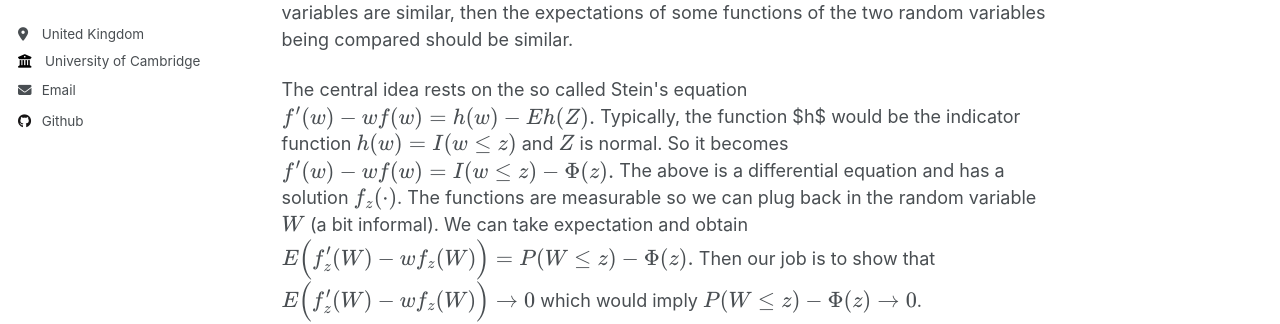
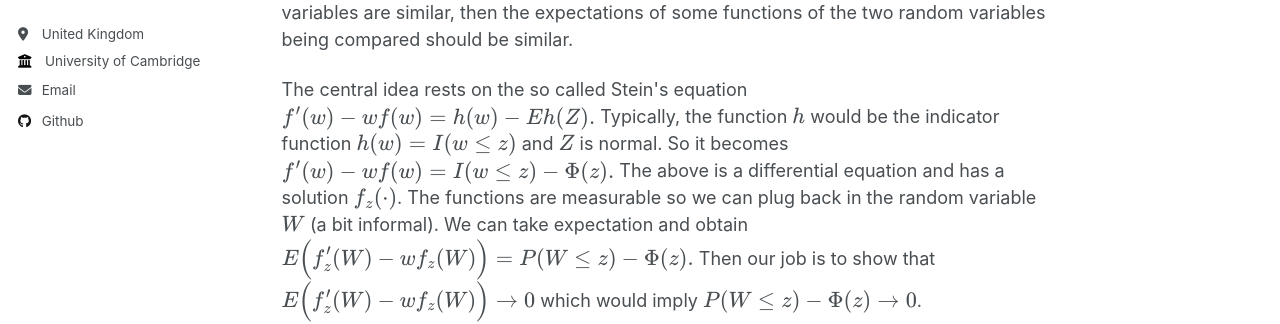
Before and after one commit to ngcheukfai/ngcheukfai.github.io, a Jekyll site: the page built from _posts/2024-08-22-steins-method.md, in a window 1280 px wide and 1319 px high. Shown: the part 285-609 px from the top of the window. Built offline with Jekyll 4.4.1, drawn with Linux system fonts in a browser that asks for light colours.

```diff
--- a/_posts/2024-08-22-steins-method.md
+++ b/_posts/2024-08-22-steins-method.md
@@ -14,7 +14,7 @@ $$
 f'(w)-wf(w)=h(w)-Eh(Z).
 \end{aligned}
 $$
-Typically, the function $h$ would be the indicator function $$h(w)=I(w\leq z)$$ and $$Z$$ is normal. So it becomes
+Typically, the function $$h$$ would be the indicator function $$h(w)=I(w\leq z)$$ and $$Z$$ is normal. So it becomes
 $$
 \begin{aligned}
 f'(w)-wf(w)=I(w\leq z)-\Phi(z).
```
